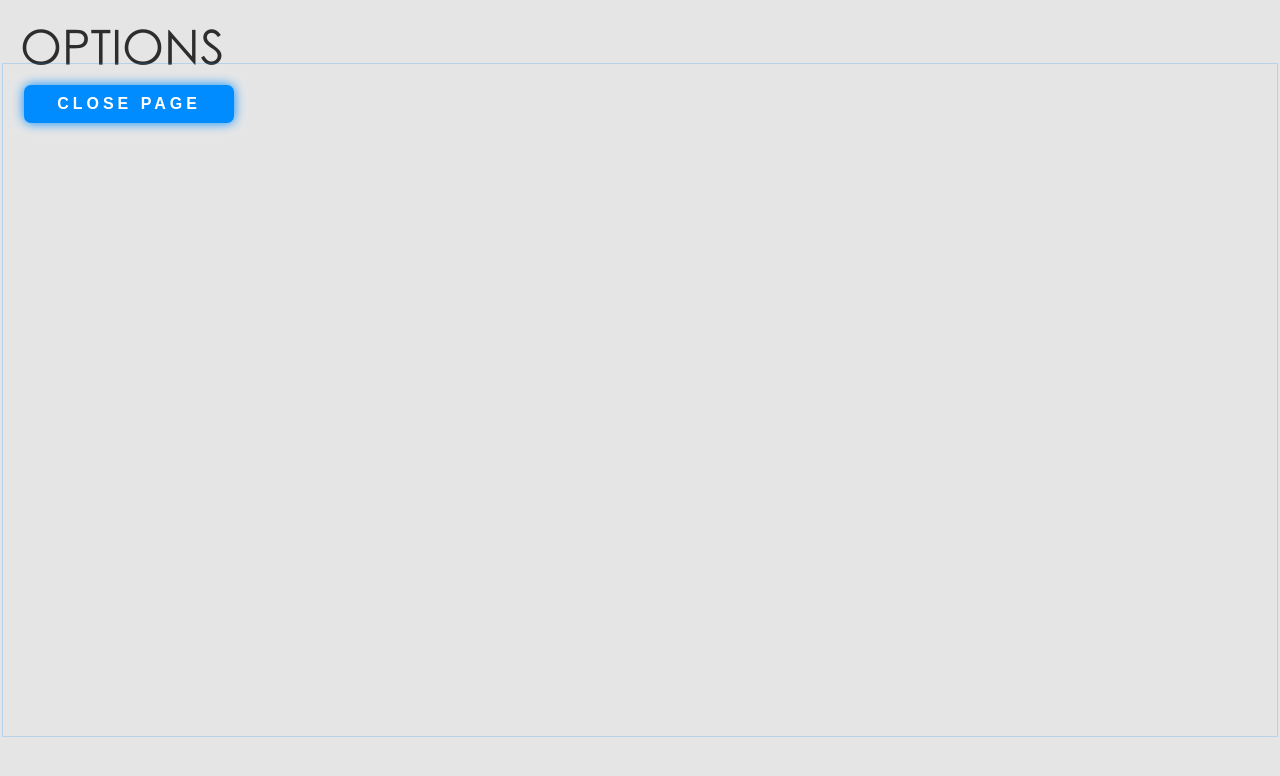
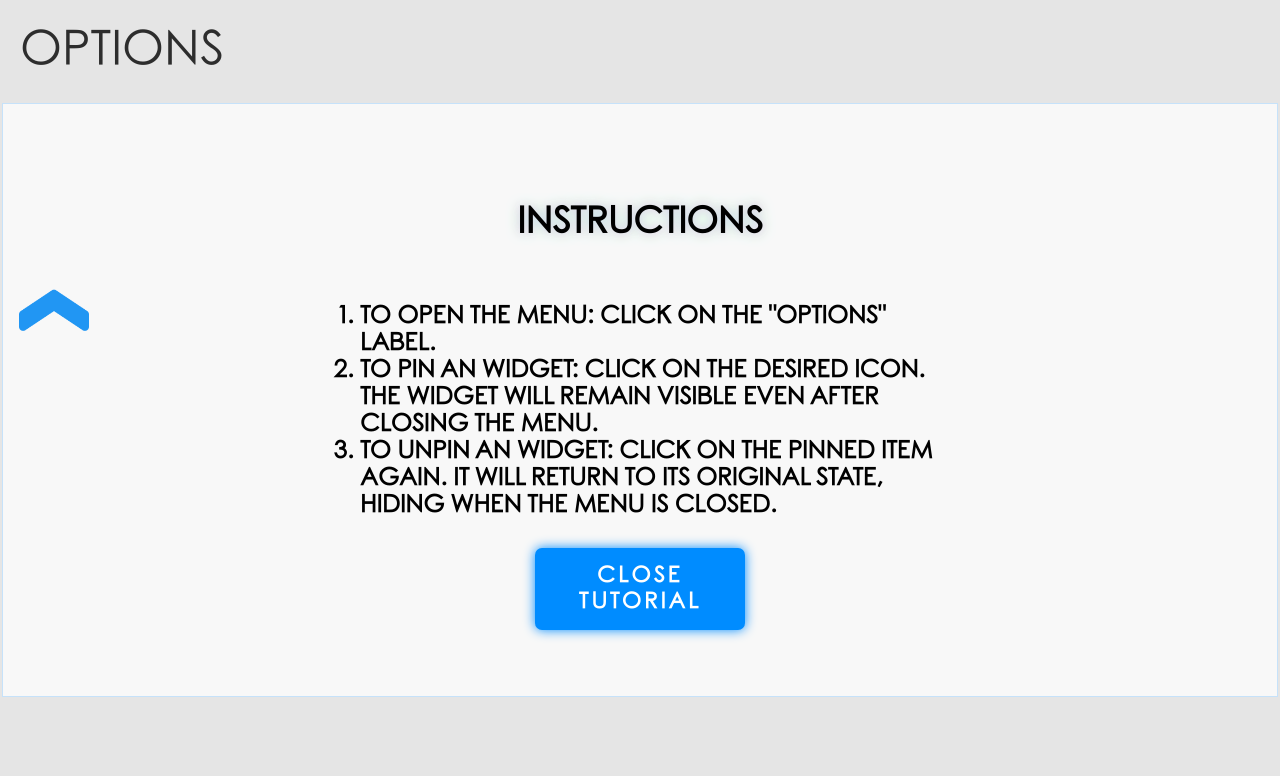
Before and after one commit to JavSanAng/MyDashboardProject, a plain HTML site: page index.html in a window 1280 px wide. Both pictures are taken after a click on the button "OPEN TUTORIAL". Drawn offline with Linux system fonts and the light colour scheme; no server answers.

Commit message:
Finished the pin widget with localStorage, finished tutorial modal and review CSS

```diff
--- a/css/styles.css
+++ b/css/styles.css
@@ -101,6 +101,7 @@ body {
     top: 20px;
     left: 20px;
     transition: opacity 0.3s ease;
+
 }
 
 .menu:hover {
@@ -147,6 +148,7 @@ body {
     transition: opacity 1s ease-in, transform 3s ease-out;
     transition-delay: 0;
     vertical-align: middle;
+
 }
 
 span {
@@ -204,7 +206,24 @@ span {
     transform: scale(1.1);
 }
 
+@keyframes moveAndScale {
+    0% {transform: translateY(250%) rotate(-90deg) ;}
+    /* 25% {transform: translateY(75%) rotate(-90deg) ;}
+    50% {transform: translateY(50%) rotate(-90deg) ;}
+    75% {transform: translateY(25%) rotate(-90deg) ;} */
+    100% {transform: translateY(0) rotate(-90deg) ;}
+}
 /* Animation arrow, DUDAS CON ESTA ANIMACION FLECHA  */
+
+.arrow img {
+    height: 70px;
+    width: auto;
+    rotate:(-90deg);
+    animation: moveAndScale 0.9s infinite;
+}
+
+
+
 /*
 div.arrow {
 	width: 6vmin;
@@ -243,17 +262,16 @@ div.arrow {
 	}
 
 	&:hover::after {
-		transform: rotate(45deg);
+		transform: rotate(45deg) ;
 		border-color: rgb(0,140,255);
 		height: 120%;
 	}
 	&:hover::before {
         border-color: rgb(0,140,255);
-		transform: scale(0.8);
-
+		transform:  scale(0.8);
 	}
 
-} */
+}  */
 /* Desing Inputs */
 
 #nameInput, #linkInput, #lengthKey {
@@ -321,24 +339,25 @@ div.arrow {
 /* Design Modal First Time */
 
 #modal2 {
-    width: 190vh;
-    height: 80vh;
-    background-color:rgba(255, 255, 255, 0);
+    width: 180vh;
+    height: 70vh;
+    background-color:rgba(255, 255, 255, 0.739);
     border:solid .1px rgba(0, 140, 255, 0.203);
 }
 
 /* Design buttons modals */
 
 #btnOpenModal , #btnCloseModal {
+    font-family: 'round';
     width: 210px;
     margin: 5px;
-    padding: 10px 20px;
+    padding: 15px 20px;
     border: none;
-    font-size: 16px;
+    font-size: 22px;
     color: #fff;
     border-radius: 7px;
-    letter-spacing: 4px;
-    font-weight: 700;
+    letter-spacing: 3px;
+    font-weight: 600;
     text-transform: uppercase;
     transition: 0.5s;
     transition-property: box-shadow;
@@ -347,10 +366,6 @@ div.arrow {
 #btnOpenModal , #btnCloseModal {
     background: rgb(0,140,255);
     box-shadow: 0 0 12px rgb(0,140,255);
-}
-
-#btnCloseModal {
-
 }
 
 #btnOpenModal:hover {
@@ -363,3 +378,35 @@ div.arrow {
     box-shadow: 0 0 5px rgb(0,140,255),
                 0 0 30px rgb(0,140,255);
 }
+
+/* Format modal Dialog, animation */
+
+#btnClose {
+    display: flex;
+    justify-content: center;
+    align-items: center;
+    flex-direction: column;
+    position: fixed;
+    top: 50%;
+    left: 50%;
+    transform: translate(-50%, -50%);
+}
+
+#btnCloseModal {
+    display: flex;
+    justify-content: center;
+    align-items: center;
+}
+#btnClose h3 {
+    font-family: 'round';
+    text-transform: uppercase;
+    font-size: 36px;
+    font-weight: 800;
+    animation:  glow 0.5s ease-in-out infinite alternate;
+}
+#btnClose ol {
+    font-family: 'round';
+    font-size: 24px;
+    text-transform: uppercase;
+    font-weight: 600;
+}
--- a/index.html
+++ b/index.html
@@ -55,8 +55,18 @@
         </div>
 
         <dialog id="modal2">
-            <!-- <div class="arrow"></div> DUDAS CON ESTA ANIMACION-->
-            <button id="btnCloseModal" onclick="closeModal()">Close Page</button>
+            <div class="arrow">
+                <img src="assets/arrow.png" alt="arrow">
+            </div>
+            <div id="btnClose">
+                <h3>Instructions</h3>
+                <ol>
+                    <li>To open the menu: Click on the "Options" label.</li>
+                    <li>To pin an widget: Click on the desired icon. The widget will remain visible even after closing the menu.</li>
+                    <li>To unpin an widget: Click on the pinned item again. It will return to its original state, hiding when the menu is closed.</li>
+                </ol>
+                <button id="btnCloseModal" onclick="closeModal()">Close tutorial</button>
+            </div>
         </dialog>
 
     </div>
--- a/js/digitalClock.js
+++ b/js/digitalClock.js
@@ -155,10 +155,20 @@ clockMenuItem.addEventListener('click', toggleClockVisibility);
 function toggleClockVisibility() {
     if (clockContainer.style.display === "none" || clockContainer.style.display === "") {
         clockContainer.style.display = "block";
+        localStorage.setItem('clockVisibility', 'pin');
     } else {
         clockContainer.style.display = "none";
+        localStorage.setItem('clockVisibility', 'unnpin');
     }
 }
+document.addEventListener('DOMContentLoaded', () => {
+    const clockVisibility = localStorage.getItem('clockVisibility');
+    if (clockVisibility === 'pin') {
+        clockContainer.style.display = "block";
+    } else if (clockVisibility === 'unnpin') {
+        clockContainer.style.display = "none";
+    }
+});
 
 // Actualizar hora, fecha y mensaje cada segundo
 setInterval(updateTimeAndDate, 1000);
--- a/js/keysGenerator.js
+++ b/js/keysGenerator.js
@@ -77,7 +77,18 @@ keysMenuItem.addEventListener('click', toggleKeysVisibility);
 function toggleKeysVisibility() {
     if (keysContainer.style.display === "" || keysContainer.style.display === "none") {
         keysContainer.style.display = "block";
+        localStorage.setItem('keyVisibility', 'pin');
     } else {
         keysContainer.style.display = "none";
+        localStorage.setItem('keyVisibility', 'unnpin');
     }
 }
+
+document.addEventListener('DOMContentLoaded', () => {
+    const keyVisibility = localStorage.getItem('keyVisibility');
+    if (keyVisibility === 'pin') {
+        keysContainer.style.display = "block";
+    } else if (keyVisibility === 'unnpin') {
+        keysContainer.style.display = "none";
+    }
+});
--- a/js/links.js
+++ b/js/links.js
@@ -53,15 +53,23 @@ document.addEventListener('DOMContentLoaded', () => {
 
     linksRender();
 
-	const linkMenuItem = document.querySelector('.item span[title="Links"]');
+const linkMenuItem = document.querySelector('.item span[title="Links"]');
 linkMenuItem.addEventListener('click', toggleKeysVisibility);
 
 	function toggleKeysVisibility() {
 		if (linkContainer.style.display === "" || linkContainer.style.display === "none") {
 			linkContainer.style.display = "block";
+            localStorage.setItem('linkVisibility', 'pin');
 		} else {
 			linkContainer.style.display = "none";
+            localStorage.setItem('linkVisibility', 'unnpin');
 		}
 	}
 
-});
+    const linkVisibility = localStorage.getItem('linkVisibility');
+        if (linkVisibility === 'pin') {
+            linkContainer.style.display = "block";
+        } else if (linkVisibility === 'unnpin') {
+            linkContainer.style.display = "none";
+        }
+    });
--- a/js/meteo.js
+++ b/js/meteo.js
@@ -82,7 +82,18 @@ const apiKey = "4ea4595c21424726abd63707240804";
         function toggleMeteoVisibility() {
             if (meteoContainer.style.display === "" || meteoContainer.style.display === "none") {
                 meteoContainer.style.display = "block";
+                localStorage.setItem('meteoVisibility', 'pin');
             } else {
                 meteoContainer.style.display = "none";
+                localStorage.setItem('meteoVisibility', 'unnpin');
             }
         }
+
+        document.addEventListener('DOMContentLoaded', () => {
+            const meteoVisibility = localStorage.getItem('meteoVisibility');
+            if (meteoVisibility === 'pin') {
+                meteoContainer.style.display = "block";
+            } else if (meteoVisibility === 'unnpin') {
+                meteoContainer.style.display = "none";
+            }
+        });
--- a/js/research.js
+++ b/js/research.js
@@ -1,17 +1,16 @@
 function openModal() {
     document.getElementById('modalDiv').style.display = 'none'; // Ocultar el botón
-    window.modal2.showModal(); // Mostrar el modal
+    window.modal2.showModal(); // Abre
 }
 
-// Función para cerrar el modal
 function closeModal() {
-    window.modal2.close(); // Cerrar el modal
+    window.modal2.close(); // Cierra
 }
 
 if( !localStorage.getItem('FirstVisit') ){
 
     document.getElementById('modalDiv').style.display= 'block';
-    // estableces el localstorage en 1 para que no se vuelva a cumplir la condicion
+    // meto en el localstorage el 1 en First Visit
     localStorage.setItem('FirstVisit',1);
 
 } else {
```
Also changed, not shown: assets/arrow.png (added).
